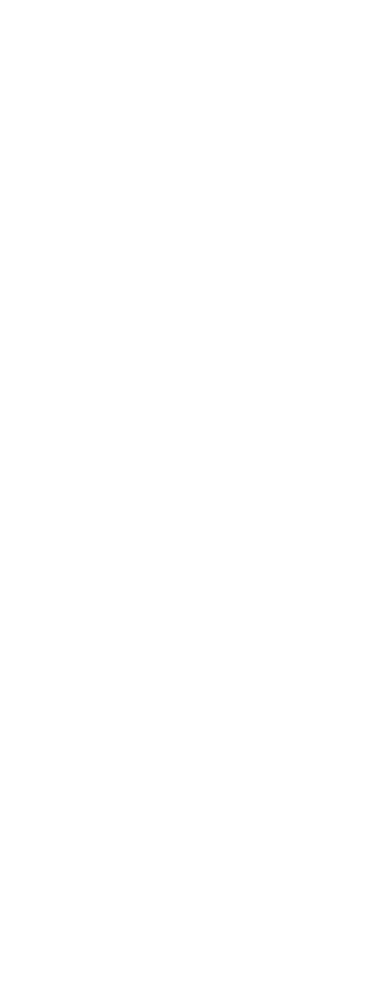
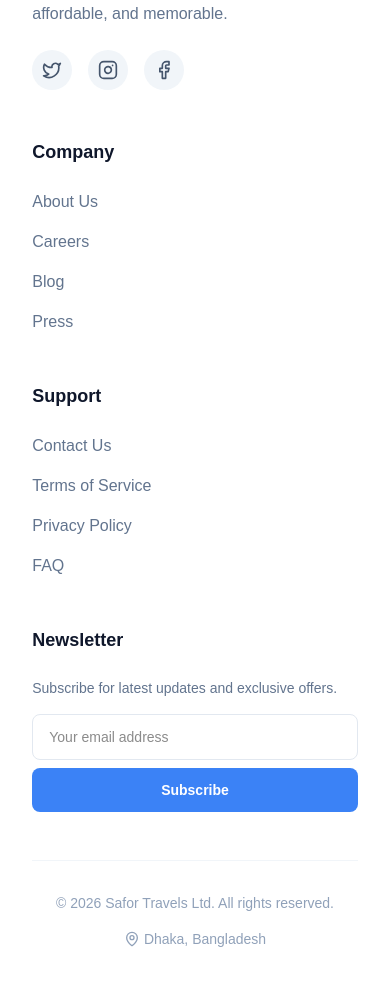
Before and after one commit to obaidullah-miazi-dev/Safor-Travels-Home, a Next.js app: page / in a window 390 px wide. Shown: the part 8021-9002 px from the top of the page. Before the commit the page ends 7846 px from the top, so only its background shows below. Built offline with nearby package versions, Linux system fonts and the light colour scheme.

Commit message:
added footer

```diff
--- /dev/null
+++ b/src/app/components/shared/Footer.jsx
@@ -0,0 +1,155 @@
+import React from "react";
+import Image from "next/image";
+import Logo from "@/assets/Logo.png";
+import { Facebook, Twitter, Instagram, MapPin } from "lucide-react";
+
+export default function Footer() {
+  return (
+    <footer className="bg-white dark:bg-slate-950 border-t border-slate-200 dark:border-slate-800 pt-16 pb-8">
+      <div className="max-w-11/12 mx-auto px-4 sm:px-6 lg:px-8">
+        <div className="grid grid-cols-1 md:grid-cols-2 lg:grid-cols-4 gap-12 mb-12">
+          {/* Brand */}
+          <div>
+            <div className="flex items-center gap-2 mb-6">
+              <Image src={Logo} alt="Safor Travels Logo" width={150} height={50} className="h-10 w-auto object-contain" />
+            </div>
+            <p className="text-slate-500 dark:text-slate-400 mb-6">
+              Your trusted partner for exploring Bangladesh and the world. We
+              make travel simple, affordable, and memorable.
+            </p>
+            <div className="flex gap-4">
+              <a
+                className="w-10 h-10 rounded-full bg-slate-100 dark:bg-slate-800 flex items-center justify-center text-slate-600 dark:text-slate-400 hover:bg-primary hover:text-white transition-colors"
+                href="#"
+              >
+                <Twitter className="w-5 h-5" />
+              </a>
+              <a
+                className="w-10 h-10 rounded-full bg-slate-100 dark:bg-slate-800 flex items-center justify-center text-slate-600 dark:text-slate-400 hover:bg-primary hover:text-white transition-colors"
+                href="#"
+              >
+                <Instagram className="w-5 h-5" />
+              </a>
+              <a
+                className="w-10 h-10 rounded-full bg-slate-100 dark:bg-slate-800 flex items-center justify-center text-slate-600 dark:text-slate-400 hover:bg-primary hover:text-white transition-colors"
+                href="#"
+              >
+                <Facebook className="w-5 h-5" />
+              </a>
+            </div>
+          </div>
+          {/* Links 1 */}
+          <div>
+            <h4 className="text-slate-900 dark:text-white font-bold text-lg mb-6">
+              Company
+            </h4>
+            <ul className="space-y-4">
+              <li>
+                <a
+                  className="text-slate-500 dark:text-slate-400 hover:text-primary transition-colors"
+                  href="#"
+                >
+                  About Us
+                </a>
+              </li>
+              <li>
+                <a
+                  className="text-slate-500 dark:text-slate-400 hover:text-primary transition-colors"
+                  href="#"
+                >
+                  Careers
+                </a>
+              </li>
+              <li>
+                <a
+                  className="text-slate-500 dark:text-slate-400 hover:text-primary transition-colors"
+                  href="#"
+                >
+                  Blog
+                </a>
+              </li>
+              <li>
+                <a
+                  className="text-slate-500 dark:text-slate-400 hover:text-primary transition-colors"
+                  href="#"
+                >
+                  Press
+                </a>
+              </li>
+            </ul>
+          </div>
+          {/* Links 2 */}
+          <div>
+            <h4 className="text-slate-900 dark:text-white font-bold text-lg mb-6">
+              Support
+            </h4>
+            <ul className="space-y-4">
+              <li>
+                <a
+                  className="text-slate-500 dark:text-slate-400 hover:text-primary transition-colors"
+                  href="#"
+                >
+                  Contact Us
+                </a>
+              </li>
+              <li>
+                <a
+                  className="text-slate-500 dark:text-slate-400 hover:text-primary transition-colors"
+                  href="#"
+                >
+                  Terms of Service
+                </a>
+              </li>
+              <li>
+                <a
+                  className="text-slate-500 dark:text-slate-400 hover:text-primary transition-colors"
+                  href="#"
+                >
+                  Privacy Policy
+                </a>
+              </li>
+              <li>
+                <a
+                  className="text-slate-500 dark:text-slate-400 hover:text-primary transition-colors"
+                  href="#"
+                >
+                  FAQ
+                </a>
+              </li>
+            </ul>
+          </div>
+          {/* Newsletter */}
+          <div>
+            <h4 className="text-slate-900 dark:text-white font-bold text-lg mb-6">
+              Newsletter
+            </h4>
+            <p className="text-slate-500 dark:text-slate-400 mb-4 text-sm">
+              Subscribe for latest updates and exclusive offers.
+            </p>
+            <div className="flex flex-col gap-2">
+              <input
+                className="w-full px-4 py-3 rounded-lg bg-background-light dark:bg-slate-900 border border-slate-200 dark:border-slate-800 focus:ring-2 focus:ring-primary focus:border-transparent outline-none transition-all text-sm"
+                placeholder="Your email address"
+                type="email"
+              />
+              <button className="w-full bg-primary hover:bg-blue-600 text-white font-bold py-3 rounded-lg text-sm transition-colors">
+                Subscribe
+              </button>
+            </div>
+          </div>
+        </div>
+        <div className="border-t border-slate-100 dark:border-slate-800 pt-8 flex flex-col md:flex-row justify-between items-center gap-4">
+          <p className="text-slate-400 text-sm">
+            © {new Date().getFullYear()} Safor Travels Ltd. All rights reserved.
+          </p>
+          <div className="flex gap-6 text-slate-400 text-sm">
+            <span className="flex items-center gap-1">
+              <MapPin className="w-4 h-4" />{" "}
+              Dhaka, Bangladesh
+            </span>
+          </div>
+        </div>
+      </div>
+    </footer>
+  );
+}
--- a/src/app/layout.js
+++ b/src/app/layout.js
@@ -1,6 +1,7 @@
 import { Geist, Geist_Mono } from "next/font/google";
 import "./globals.css";
 import Navbar from "@/app/components/shared/Navbar";
+import Footer from "@/app/components/shared/Footer";
 
 const geistSans = Geist({
   variable: "--font-geist-sans",
@@ -25,6 +26,7 @@ export default function RootLayout({ children }) {
       >
         <Navbar />
         {children}
+        <Footer />
       </body>
     </html>
   );
```
